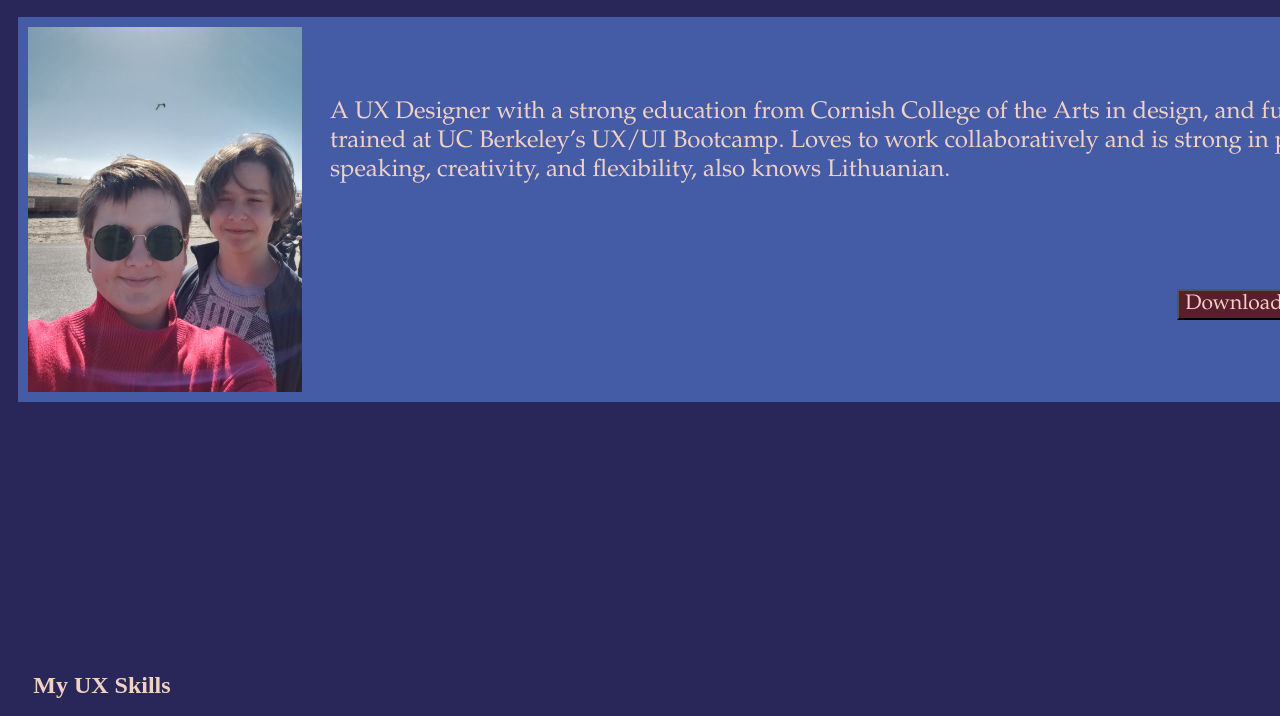
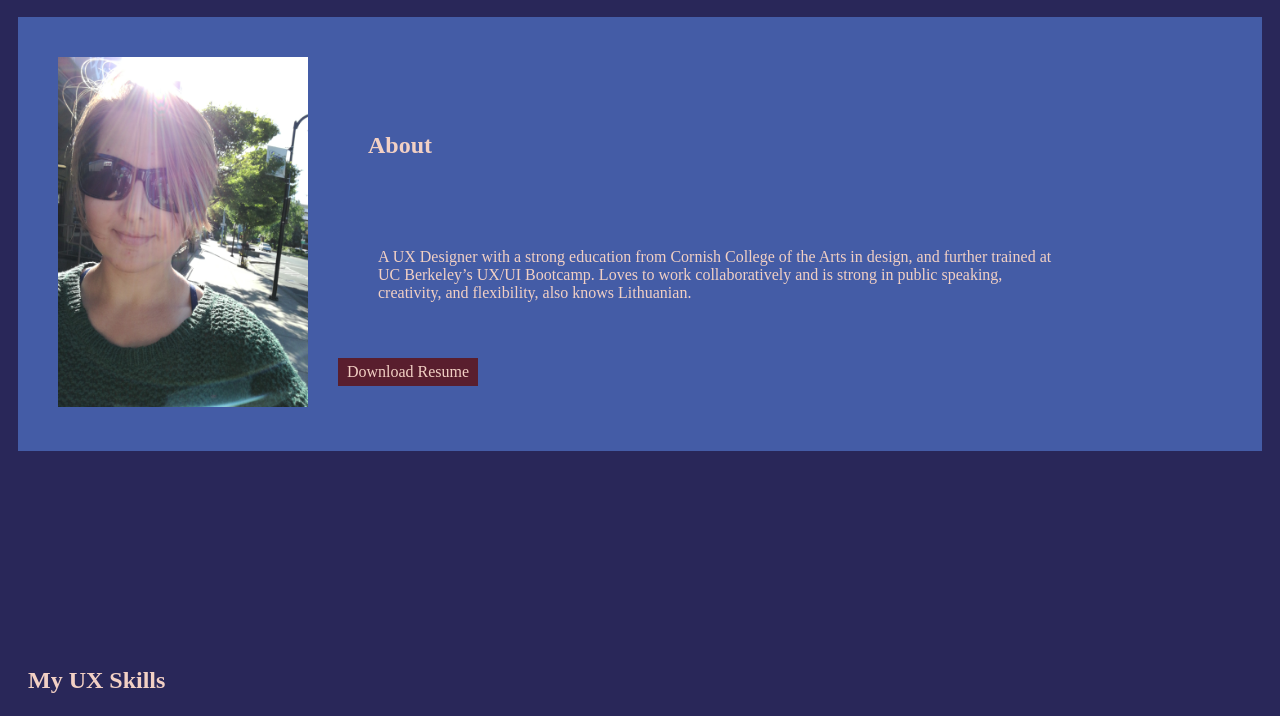
Before and after one commit to SimonaSnap/UX_UI_HW_19, a plain HTML site: page index.html in a window 1280 px wide. Shown: the part 84-800 px from the top of the page. Drawn offline with nearby package versions, Linux system fonts and the light colour scheme.

Commit message:
fix hero stuff

```diff
--- a/css/style.css
+++ b/css/style.css
@@ -3,6 +3,17 @@
 body {
     background-color: #292759;
 }
+button {
+    padding: auto;
+    margin: auto;
+    background-color: #591E2E;
+    font-family: Garamond;
+    font-size: 21px;
+    color: #F2D0C4;
+    align-items: center;
+    justify-content: center;
+}
+
 /* Header */
 .inline-block {
     display: flex;
@@ -37,52 +48,42 @@ body {
     padding: 10px
 }
 
-.content {
+.herocontainer {
     display: flex;
     align-items: center;
     justify-content: center;
+    padding: 10px;
     background-color: #445CA6;
-    width: 1370px;
     margin: 0 auto;
     color: #F2D0C4;
 }
 
-.content img{
-    height: 20%;
-    width: 20%;
-    padding: 10px;
+#profile{
+    height: 350px;
+    width: 250px;
+    padding: 30px;
+}
+.herocontainer p {
+    width: 75%;
+    padding: 40px;
 }
 
-.around {
-    padding: 15px;
+.herocontainer h2 {
+    padding: 30px;
 }
 
-.about {
-    font-family: Garamond;
-    font-size: 24px;
-}
-
-.buttin {
-    float: right;
-    padding-top: 100px;
-}
-
-button {
-    padding: auto;
-    margin: auto;
+.butten {
     background-color: #591E2E;
-    font-family: Garamond;
-    font-size: 21px;
-    color: #F2D0C4;
-    align-items: center;
-    justify-content: center;
+    width: 130px;
+    padding: 5px;
+    text-align: center;
 }
 
 /* Section my Skills*/
 
 .title {
     color: #F2D0C4;
-    padding: 2%;
+    padding: 20px;
 }
 
 .flexContainer {
--- a/index.html
+++ b/index.html
@@ -26,16 +26,18 @@
     </header>
 
     <section class="herolmg">
-        <div class="content">
-            <img src="images/profile.JPG">
-            <table class="around">
-                <tr>
-                    <td class="about">A UX Designer with a strong education from Cornish College of the Arts in design, and further trained at UC Berkeley’s UX/UI Bootcamp. Loves to work collaboratively and is strong in public speaking, creativity, and flexibility, also knows Lithuanian.</td>
-                </tr>
-                <tr>
-                    <td class="buttin"><button>Download Resume</button></td>
-                </tr>
-            </table>
+        <div class="herocontainer">
+            <div>
+                <img id="profile" src="images/aslack pic.jpg">
+            </div>
+            <div>
+                <h2>About</h2>
+                <p>A UX Designer with a strong education from Cornish College of the Arts in design, and further trained at UC Berkeley’s UX/UI Bootcamp. Loves to work collaboratively and is strong in public speaking, creativity, and flexibility, also knows Lithuanian. </p>
+                <div class="butten" id="resume">Download Resume</div>
+                <div class=".colorChange"></div>
+            </div>
+
+
         </div>
     </section>
 
@@ -123,5 +125,6 @@
     </footer>
 
 </body>
-    <script src="js/index.js"></script>
+<script src="https://ajax.googleapis.com/ajax/libs/jquery/3.4.1/jquery.min.js"></script>
+<script src="js/index.js"></script>
 </html>
--- a/js/index.js
+++ b/js/index.js
@@ -0,0 +1,3 @@
+$("#resume").on("click", function(){
+    $(".colorChange").css("background-color", "red");
+});
```
Also changed, not shown: images/aslack pic.jpg (added).
